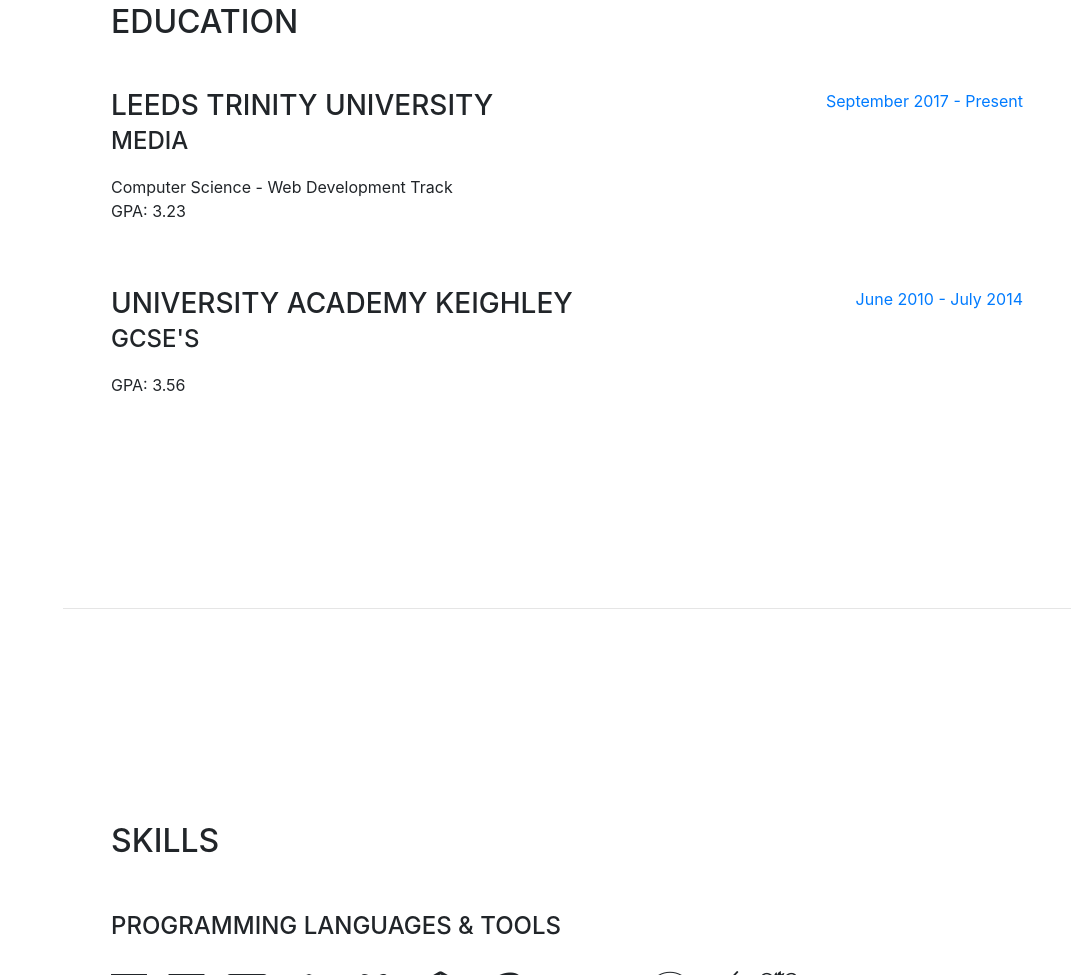
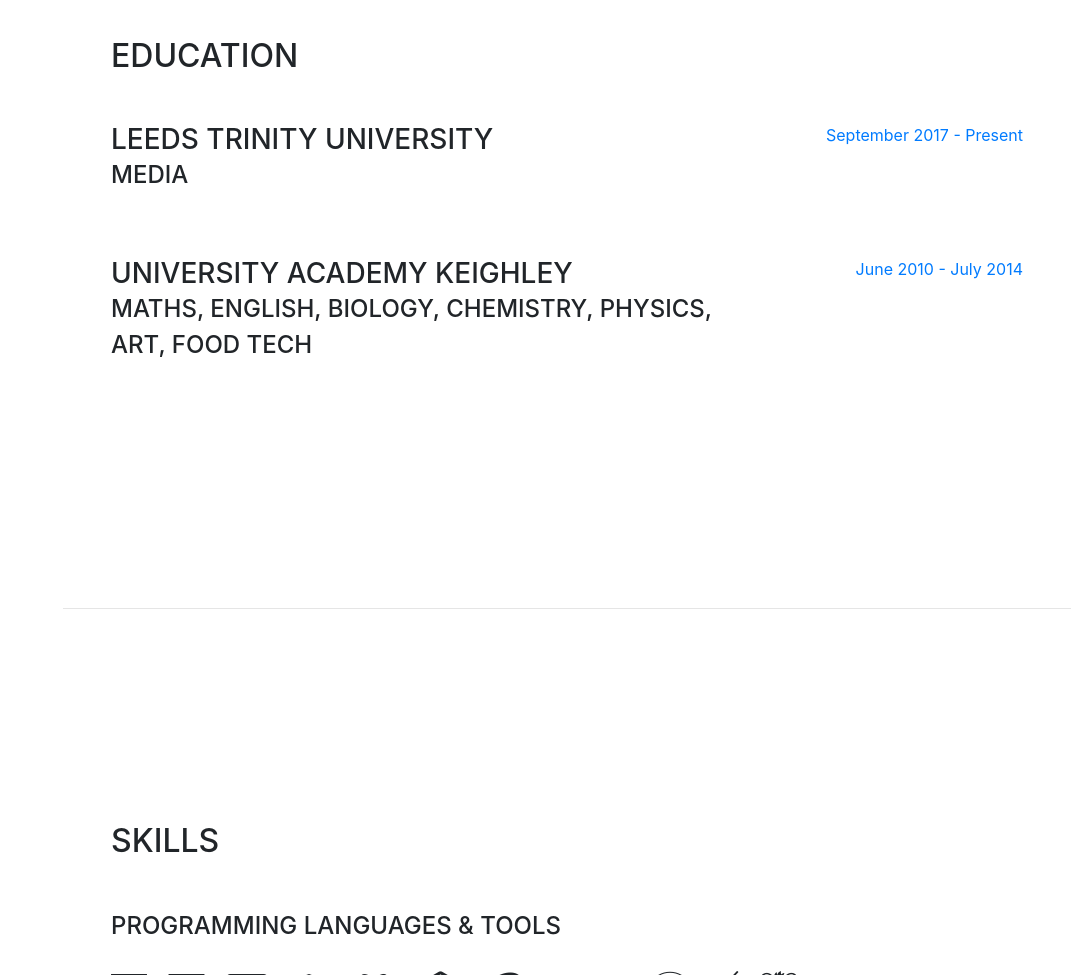
Before and after one commit to ejbuckley98/ejbuckley98.github.io, a website with bundled scripts: page index.html in a window 1280 px wide. Shown: the part 2087-3062 px from the top of the page, without its empty margins (209-1280 px from the left). Built offline with nearby package versions, Linux system fonts and the light colour scheme; a web font is replaced by a local one.

Commit message:
Update index.html

```diff
--- a/index.html
+++ b/index.html
@@ -151,8 +151,8 @@
             <div class="resume-content mr-auto">
               <h3 class="mb-0">Leeds Trinity University</h3>
               <div class="subheading mb-3">Media</div>
-              <div>Computer Science - Web Development Track</div>
-              <p>GPA: 3.23</p>
+              <div></div>
+              <p></p>
             </div>
             <div class="resume-date text-md-right">
               <span class="text-primary">September 2017 - Present</span>
@@ -162,8 +162,8 @@
           <div class="resume-item d-flex flex-column flex-md-row">
             <div class="resume-content mr-auto">
               <h3 class="mb-0">University Academy Keighley</h3>
-              <div class="subheading mb-3">GCSE's</div>
-              <p>GPA: 3.56</p>
+              <div class="subheading mb-3">Maths, English, Biology, Chemistry, Physics, Art, Food Tech</div>
+              <p></p>
             </div>
             <div class="resume-date text-md-right">
               <span class="text-primary">June 2010 - July 2014</span>
```
